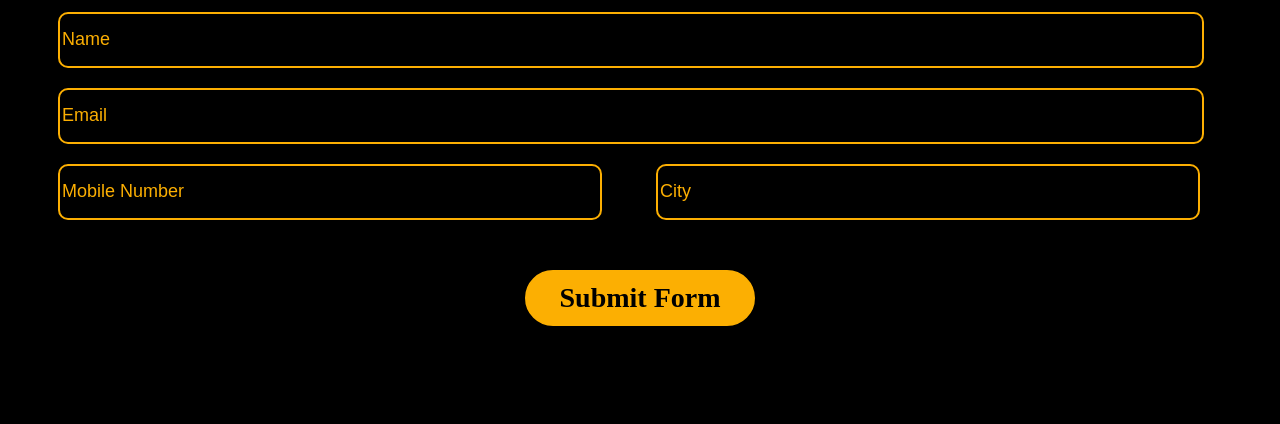
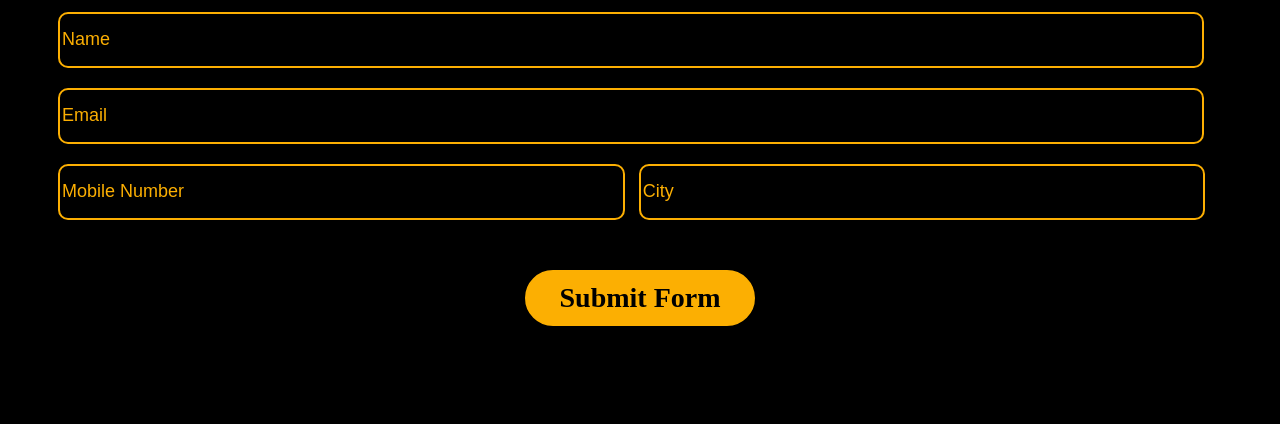
Before and after one commit to shubham1upadhyay/Startup_Landing_Page, a plain HTML site: page index.html in a window 1280 px wide. Shown: the part 615-1039 px from the top of the page. Drawn offline with Linux system fonts and the light colour scheme.

Commit message:
code updated

```diff
--- a/makeup.css
+++ b/makeup.css
@@ -106,8 +106,8 @@ input{
     color:white;
     }
 input[type="tel"], input[id="city"]{
-    width:42.4%;
-    /* margin-left: 5px; */
+    width:44.2%;
+    margin-right: -40px;
 }
 ::placeholder{
     color:#FCAF02;
```
